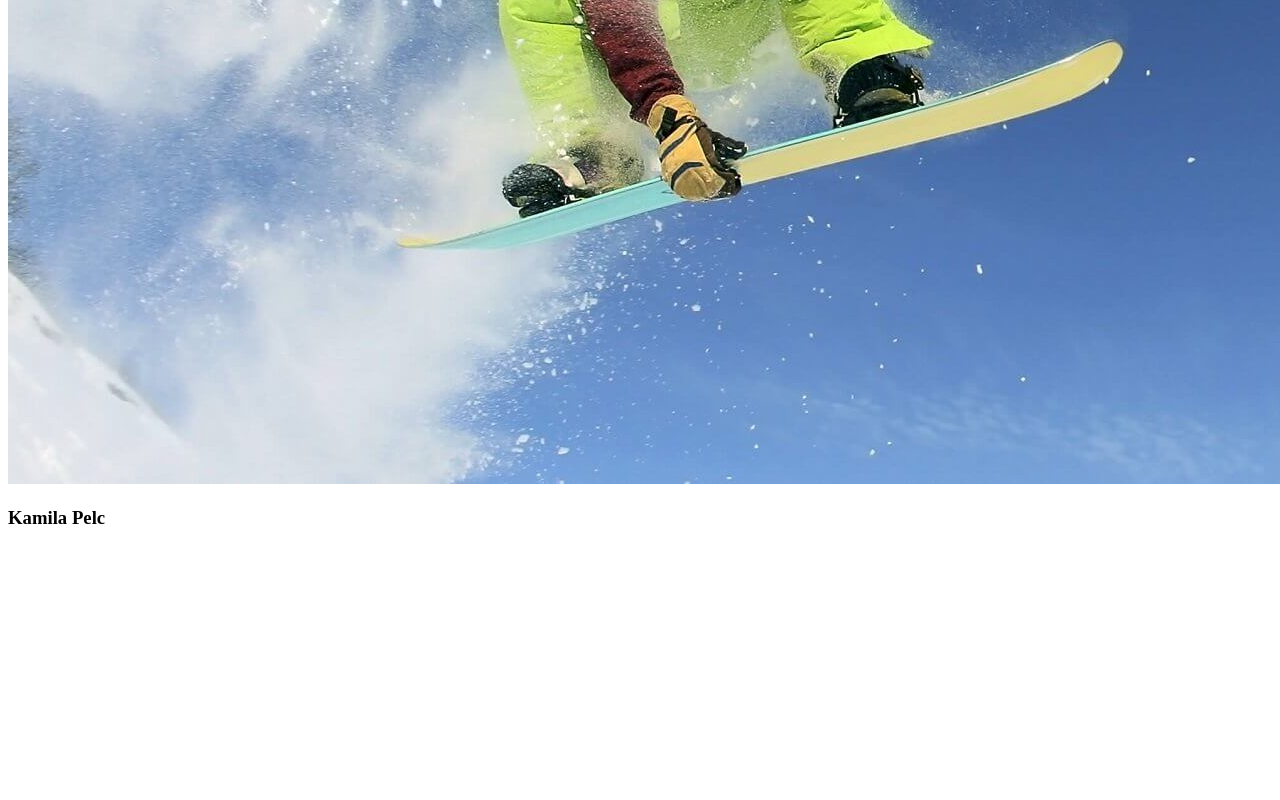
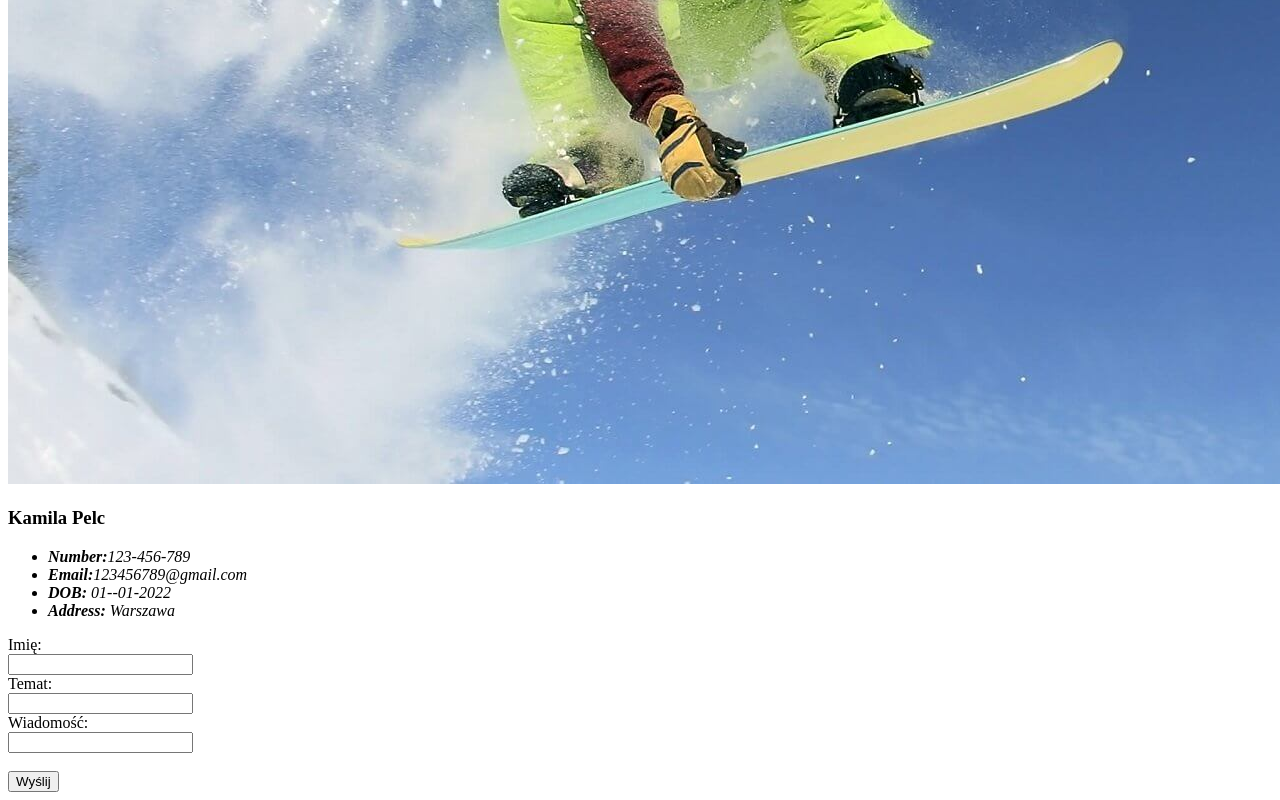
Before and after one commit to kpelc91/zadanie36467, a plain HTML site: page index.html in a window 1280 px wide. Shown: the part 2124-2924 px from the top of the page. Before the commit the page ends 2672 px from the top, so only its background shows below. Drawn offline with Linux system fonts and the light colour scheme.

Commit message:
skończyłam zadanie

```diff
--- a/index.html
+++ b/index.html
@@ -64,6 +64,25 @@
     <section id="Contact">
         <h3>Kamila Pelc</h3>
 
+            <address>
+                <ul>
+                    <li><b>Number:</b>123-456-789</a></li>
+                    <li><b>Email:</b>123456789@gmail.com</a></li>
+                    <li><b>DOB:</b> 01--01-2022</li>
+                    <li><b>Address:</b> Warszawa</li>
+                </ul>
+            </address>
+
+            <form>
+                <label for="fname">Imię:</label><br>
+                <input type="text" id="fname" name="fname"><br>
+                <label for="lname">Temat:</label><br>
+                <input type="text" id="lname" name="lname"><br>
+                <label for="lname">Wiadomość:</label><br>
+                <input type="text" id="lname" name="lname"><br><br>
+                <input type="submit" value="Wyślij">
+            </form>
+
 
     </section>
 </body>
```
